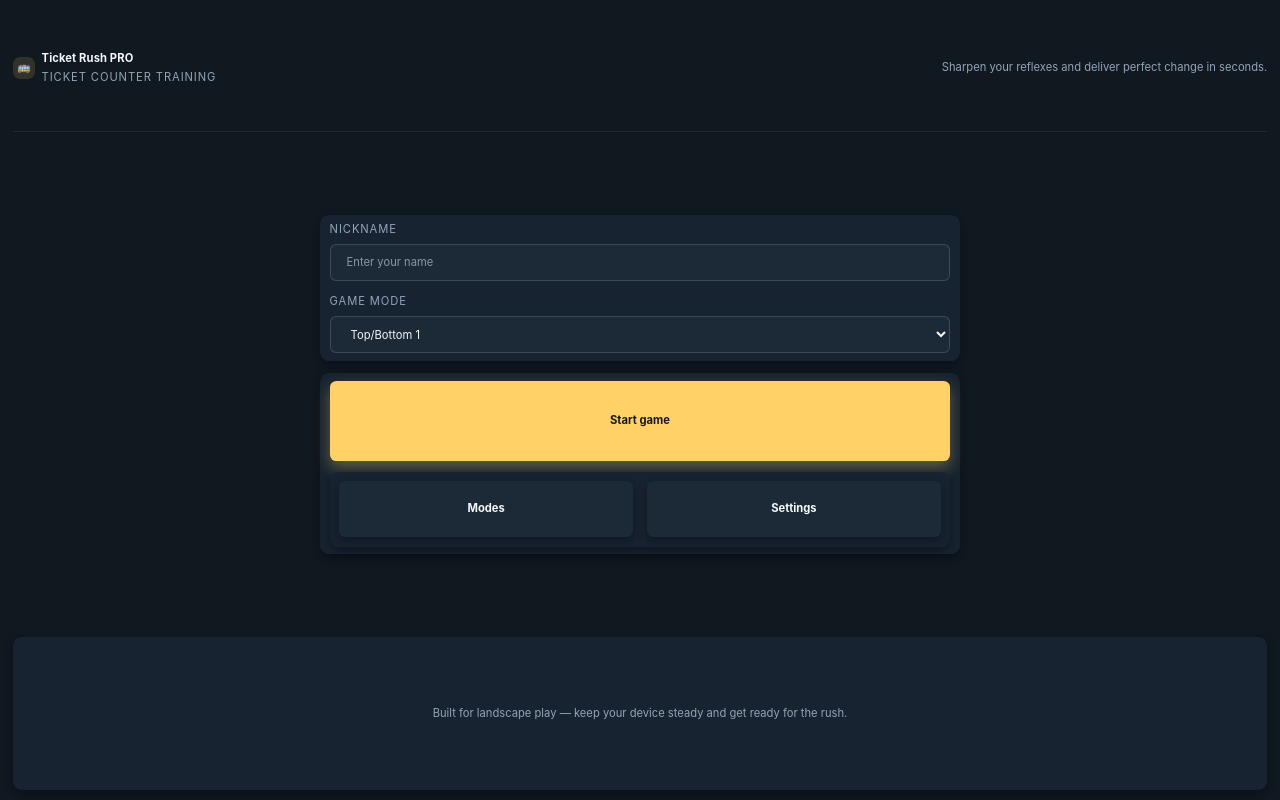
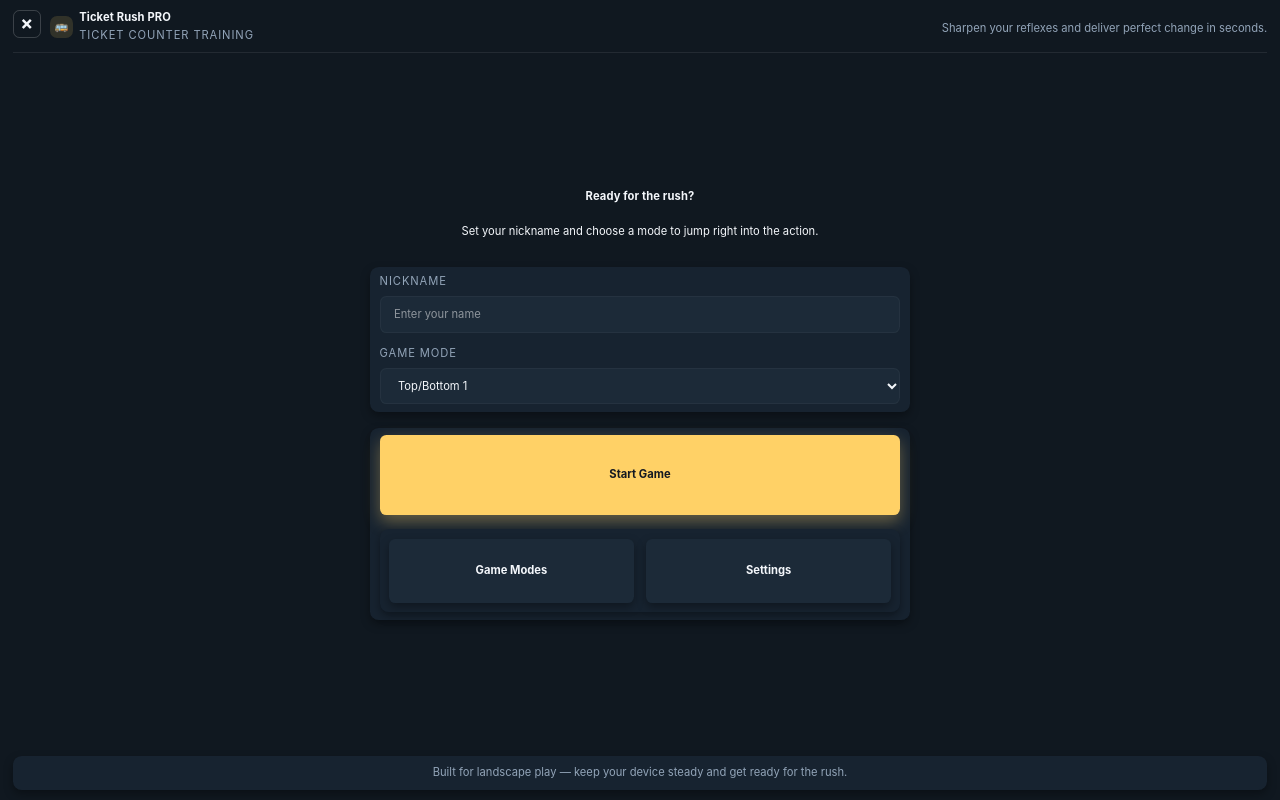
Before and after one commit to michal995/TicketsGame, a plain HTML site: page menu.html in a window 1280 px wide. Drawn offline with Linux system fonts and the light colour scheme.

Commit message:
feat(menu): align start/settings/modes buttons

```diff
--- a/js/screens/menu.js
+++ b/js/screens/menu.js
@@ -4,6 +4,7 @@ import { rememberUser, getUsers } from '../storage/db.js';
 const nameInput = document.getElementById('playerName');
 const modeSelect = document.getElementById('modeSelect');
 const startButton = document.getElementById('startBtn');
+const closeMenuButton = document.getElementById('closeMenu');
 
 function populatePlayers() {
   const users = getUsers();
@@ -51,3 +52,14 @@ if (modeSelect && startButton) {
     }
   });
 }
+
+if (closeMenuButton) {
+  closeMenuButton.addEventListener('click', () => {
+    if (window.history.length > 1) {
+      window.history.back();
+      return;
+    }
+    const fallback = new URL('index.html', window.location.href);
+    window.location.href = fallback.toString();
+  });
+}
--- a/menu.html
+++ b/menu.html
@@ -4,18 +4,22 @@
   <meta charset="utf-8" />
   <meta
     name="viewport"
-    content="width=device-width, initial-scale=1, maximum-scale=1, user-scalable=no, viewport-fit=cover"
+    content="width=device-width, initial-scale=1.0, maximum-scale=1.0, user-scalable=no"
   />
   <title>Ticket Rush PRO — Menu</title>
   <meta name="apple-mobile-web-app-capable" content="yes" />
   <meta name="apple-mobile-web-app-status-bar-style" content="black-translucent" />
   <link rel="stylesheet" href="styles/app.css" />
+  <link rel="stylesheet" href="styles/menu.css" />
   <script type="module" src="js/main.js" defer></script>
   <script type="module" src="js/screens/menu.js" defer></script>
 </head>
 <body class="app-body">
   <main class="app-screen menu-screen" role="main">
     <header class="top-bar menu-top">
+      <button class="btn icon ghost menu-close" id="closeMenu" type="button" aria-label="Back to game">
+        ×
+      </button>
       <div class="brand">
         <span class="logo" aria-hidden="true">🚌</span>
         <div class="brand-text">
@@ -28,8 +32,13 @@
       </div>
     </header>
 
-    <section class="menu-content">
-      <div class="menu-center">
+    <section class="menu-content" aria-labelledby="menuTitle">
+      <div class="menu-stack">
+        <div class="menu-intro">
+          <h1 class="menu-title" id="menuTitle">Ready for the rush?</h1>
+          <p class="menu-copy">Set your nickname and choose a mode to jump right into the action.</p>
+        </div>
+
         <form class="menu-form" aria-label="Start a new game" onsubmit="return false;">
           <label class="input-field" for="playerName">
             <span class="field-label">Nickname</span>
@@ -48,10 +57,11 @@
             <select id="modeSelect" name="mode"></select>
           </label>
         </form>
+
         <div class="menu-actions">
-          <button class="btn primary start-btn" id="startBtn" type="button">Start game</button>
+          <button class="btn primary start-btn" id="startBtn" type="button">Start Game</button>
           <div class="menu-secondary" role="group" aria-label="Additional options">
-            <button class="btn secondary" type="button">Modes</button>
+            <button class="btn secondary" type="button">Game Modes</button>
             <button class="btn secondary" type="button">Settings</button>
           </div>
         </div>
--- a/styles/menu.css
+++ b/styles/menu.css
@@ -1,54 +1,164 @@
-.menu-app {
-  display: grid;
-  grid-template-rows: auto 1fr;
-  align-content: start;
-  gap: var(--space-lg);
+html,
+body {
+  height: 100%;
+  overflow: hidden;
+  touch-action: none;
 }
 
-.menu-app .app-header {
-  grid-template-columns: 1fr;
+.menu-screen {
+  min-height: 100dvh;
+  height: 100dvh;
+  grid-template-rows: auto 1fr auto;
+  gap: clamp(8px, 1.4vh, 16px);
+  overflow: hidden;
+}
+
+.menu-top {
+  grid-template-columns: auto minmax(0, 1fr) minmax(0, 0.9fr);
+  align-items: start;
+  gap: clamp(6px, 1.2vh, 12px);
+}
+
+.menu-close {
+  justify-self: start;
+  align-self: start;
+  width: clamp(34px, 4.4vh, 46px);
+  height: clamp(34px, 4.4vh, 46px);
+  border-radius: var(--radius-md);
+  font-size: var(--font-heading);
+  line-height: 1;
+  display: grid;
+  place-items: center;
+}
+
+.menu-top .brand {
+  justify-self: start;
+}
+
+.menu-tagline {
+  align-self: center;
+  justify-self: end;
+  text-align: right;
+  max-width: clamp(220px, 32vw, 360px);
+  color: var(--text-muted);
+  font-size: var(--font-base);
+}
+
+.menu-content {
+  display: grid;
+  place-items: center;
+  align-content: center;
+  justify-items: center;
+  min-height: 0;
+  padding: clamp(6px, 1.8vh, 18px) 0;
+}
+
+.menu-stack {
+  width: min(540px, 88vw);
+  display: grid;
+  gap: clamp(14px, 2vh, 24px);
+}
+
+.menu-intro {
+  display: grid;
+  gap: clamp(6px, 1vh, 12px);
+  text-align: center;
 }
 
 .menu-form {
   display: grid;
-  gap: var(--space-lg);
+  gap: clamp(10px, 1.6vh, 18px);
 }
 
-.menu-form .card {
-  gap: var(--space-md);
+.menu-form input,
+.menu-form select {
+  width: 100%;
+  border: 0;
+  border-radius: var(--radius-md);
+  padding: clamp(8px, 1.3vh, 14px) clamp(10px, 1.8vh, 18px);
+  background: var(--surface-subtle);
+  color: var(--text-primary);
+  box-shadow: inset 0 0 0 1px rgba(255, 255, 255, 0.04);
 }
 
-.menu-form label {
-  display: grid;
-  gap: var(--space-xs);
-  font-weight: 700;
-  font-size: clamp(16px, 2.2vmin, 22px);
-  color: var(--muted-strong);
-}
-
-.menu-form .row {
-  display: flex;
-  gap: var(--space-md);
-  flex-wrap: wrap;
+.menu-form input:focus,
+.menu-form select:focus {
+  outline: 2px solid rgba(255, 209, 102, 0.5);
+  outline-offset: 2px;
 }
 
 .menu-actions {
-  display: flex;
-  justify-content: flex-end;
-  gap: var(--space-md);
+  display: grid;
+  gap: clamp(12px, 1.8vh, 20px);
+  text-align: center;
 }
 
-.menu-actions button {
-  min-height: 44px;
-  min-width: 160px;
+.start-btn {
+  width: 100%;
+  min-height: clamp(52px, 12vh, 80px);
+  font-size: var(--font-display);
 }
 
-@media (max-width: 980px) {
-  .menu-actions {
-    justify-content: stretch;
+.menu-secondary {
+  display: grid;
+  gap: clamp(10px, 1.6vh, 16px);
+}
+
+.menu-secondary .btn {
+  width: 100%;
+  min-height: clamp(44px, 10vh, 64px);
+}
+
+.menu-bottom {
+  display: grid;
+  place-items: center;
+  text-align: center;
+  padding-block: clamp(8px, 1.2vh, 12px);
+}
+
+.menu-footer {
+  margin: 0;
+  color: var(--text-muted);
+}
+
+@media (max-width: 768px) {
+  .menu-top {
+    grid-template-columns: auto 1fr;
+    grid-template-areas:
+      'close brand'
+      'close tagline';
+    align-items: center;
   }
 
-  .menu-actions button {
-    width: 100%;
+  .menu-close {
+    grid-area: close;
+  }
+
+  .menu-top .brand {
+    grid-area: brand;
+  }
+
+  .menu-tagline {
+    grid-area: tagline;
+    justify-self: start;
+    text-align: left;
+  }
+
+  .menu-stack {
+    width: min(520px, 92vw);
   }
 }
+
+@media (orientation: landscape) and (max-height: 540px) {
+  .menu-stack {
+    gap: clamp(10px, 1.4vh, 18px);
+  }
+
+  .start-btn {
+    min-height: clamp(48px, 11vh, 70px);
+  }
+
+  .menu-secondary .btn {
+    min-height: clamp(40px, 9vh, 56px);
+  }
+}
```
